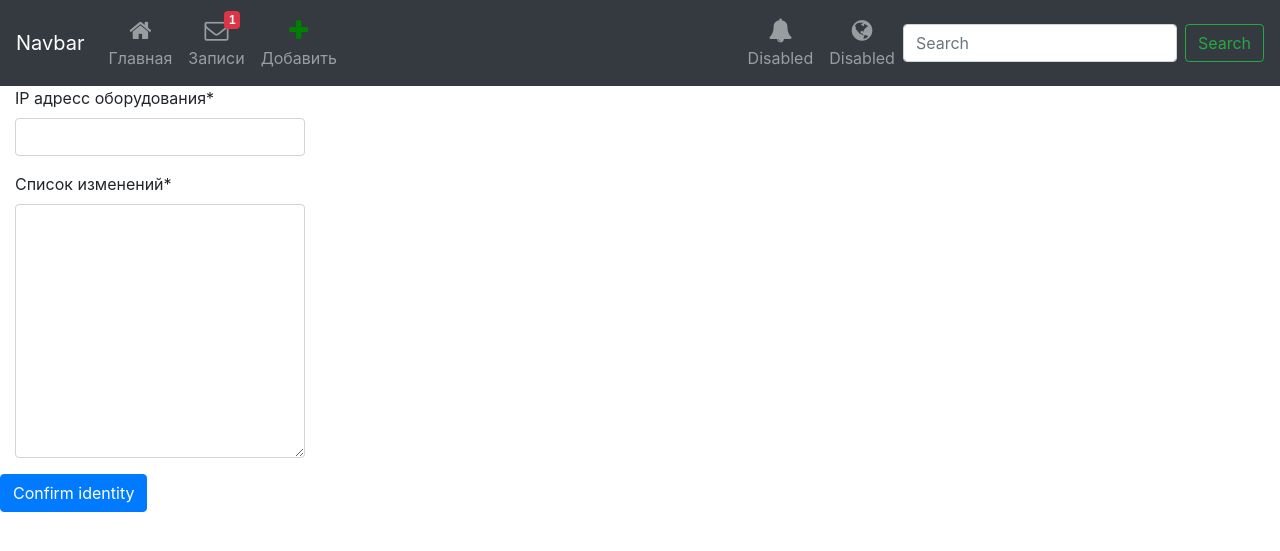
After one commit to Xmahop/loglist, a Django app: page /new_post/ in a window 1280 px wide. The commit adds this page. Shown: the top 551 px of the page. Run offline with Django 3.2, Linux system fonts and the light colour scheme; some libraries are stand-ins or nearby versions.

Commit message:
added forms

```diff
--- a/loglist/loglist/settings.py
+++ b/loglist/loglist/settings.py
@@ -37,7 +37,8 @@ INSTALLED_APPS = [
     'django.contrib.sessions',
     'django.contrib.messages',
     'django.contrib.staticfiles',
-    'loglists'
+    'loglists',
+    'crispy_forms',
 ]
 
 MIDDLEWARE = [
@@ -119,3 +120,4 @@ USE_TZ = True
 # https://docs.djangoproject.com/en/2.1/howto/static-files/
 
 STATIC_URL = '/static/'
+CRISPY_TEMPLATE_PACK = 'bootstrap4'
--- a/loglist/loglist/urls.py
+++ b/loglist/loglist/urls.py
@@ -16,6 +16,7 @@ Including another URLconf
 from django.contrib import admin
 from django.urls import path, include
 from loglist import *
+from loglists import views
 
 urlpatterns = [
     path('admin/', admin.site.urls),
--- /dev/null
+++ b/loglist/loglists/forms.py
@@ -0,0 +1,12 @@
+from django import forms
+from .models import Post
+from crispy_forms.helper import FormHelper
+from crispy_forms.layout import Layout, Fieldset, ButtonHolder, Submit
+from django.urls import reverse
+
+class PostForm(forms.ModelForm):
+    class Meta:
+        model = Post
+        fields = ['switch_ip','text']
+        labels = {'': '',
+                  '':''}
--- a/loglist/loglists/templates/loglists/base.html
+++ b/loglist/loglists/templates/loglists/base.html
@@ -1,6 +1,6 @@
-<link href="//maxcdn.bootstrapcdn.com/bootstrap/4.1.1/css/bootstrap.min.css" rel="stylesheet" id="bootstrap-css">
-<script src="//maxcdn.bootstrapcdn.com/bootstrap/4.1.1/js/bootstrap.min.js"></script>
-<script src="//cdnjs.cloudflare.com/ajax/libs/jquery/3.2.1/jquery.min.js"></script>
+
+<link rel="stylesheet" href="https://stackpath.bootstrapcdn.com/bootstrap/4.1.3/css/bootstrap.min.css" integrity="sha384-MCw98/SFnGE8fJT3GXwEOngsV7Zt27NXFoaoApmYm81iuXoPkFOJwJ8ERdknLPMO" crossorigin="anonymous">
+<script src="https://stackpath.bootstrapcdn.com/bootstrap/4.1.3/js/bootstrap.min.js" integrity="sha384-ChfqqxuZUCnJSK3+MXmPNIyE6ZbWh2IMqE241rYiqJxyMiZ6OW/JmZQ5stwEULTy" crossorigin="anonymous"></script>
 <!------ Include the above in your HEAD tag ---------->
 
 <nav class="navbar navbar-icon-top navbar-expand-lg navbar-dark bg-dark">
@@ -27,7 +27,7 @@
         </a>
       </li>
       <li class="nav-item">
-        <a class="nav-link" href="#">
+        <a class="nav-link" href="{% url 'loglists:new_post'%}">
           <i class="fa fa-plus">
             <span class="badge badge-danger"></span>
           </i>
@@ -61,7 +61,7 @@
 </nav>
 
 </div>
-<title>{% url "loglists:index" %}</title>
+<title>Тест</title>
 <div class="content">
   {% block content %}{% endblock content %}
 </div>
--- /dev/null
+++ b/loglist/loglists/templates/loglists/new_post.html
@@ -0,0 +1,20 @@
+{% extends 'loglists/base.html' %}
+
+{% load crispy_forms_tags %}
+
+
+
+
+{% block content %}
+  <form method="post" novalidate>
+    {% csrf_token %}
+      <div class="col-3">
+        {{ form.switch_ip|as_crispy_field }}
+      </div>
+      <div class="col-3">
+        {{ form.text|as_crispy_field }}
+      </div>
+    </div>
+
+  <button type="submit" class="btn btn-primary mb-2">Confirm identity</button>  </form>
+{% endblock %}
--- a/loglist/loglists/templates/loglists/topics.html
+++ b/loglist/loglists/templates/loglists/topics.html
@@ -6,7 +6,7 @@
     <div class="user">
         Добавил <a href="#">xmahop</a>
     </div>
-  <a class="switch_ip"href="">{{post.switch_ip}}</a>
+  <a class="switch_ip"href="telnet://{{post.switch_ip}}">{{post.switch_ip}}</a>
   <p class="text"> {{post.text}}</p>
   <p class="time"> {{post.date_now}}</p>
   </div>
--- a/loglist/loglists/urls.py
+++ b/loglist/loglists/urls.py
@@ -10,4 +10,5 @@ urlpatterns = [
     # Home page.
     path('', views.index, name='index'),
     path(r'posts/', views.posts, name='posts'),
+    path('new_post/', views.new_post, name='new_post'),
 ]
--- a/loglist/loglists/views.py
+++ b/loglist/loglists/views.py
@@ -1,6 +1,8 @@
 from django.shortcuts import render
-from django.http import HttpResponse
+from django.http import HttpResponseRedirect
+from django.urls import reverse
 from .models import Post #импортируем модель Post
+from .forms import PostForm #достаем из форм модель для формы нового поста
 from django.core.paginator import Paginator #пагинация
 
 # Create your views here.
@@ -11,9 +13,31 @@ def index(request):
 def posts(request, page_number=1):
     """Show all topics."""
     posts = Post.objects.order_by('-date_now') #получаем все объекты модели Post с сортировкой по времени
-    paginator = Paginator(posts, 3) # создаем переменную типа Paginator и указываем что post должны отображаться по 15 на странице
+    paginator = Paginator(posts, 15) # создаем переменную типа Paginator и указываем что post должны отображаться по 15 на странице
     page = request.GET.get('page')
     all_post = paginator.get_page(page)
     #post_by_time = posts.order_by('-date_now')  #сортируем объекты модели Post по дате, вверху - последние
     context = {'all_post': all_post} #отгружаем словарь
     return render(request, 'loglists/topics.html', context) #возвращаем шаблон и словарь
+
+def new_post(request):
+    if request.method != 'POST':
+        form = PostForm()
+        #Данные не отправлялись, создаем пустую форму
+    else:
+        #POST запрос, обрабатываем
+        form = PostForm(data=request.POST)
+        if form.is_valid():
+            form.save()
+            return HttpResponseRedirect(reverse('loglists:posts'))
+    context = {'form': form}
+    return render(request, 'loglists/new_post.html', context)
+
+def as_myp(self):
+    "Returns this form rendered as HTML <p>s."
+    return self._html_output(
+        normal_row = '<p%(html_class_attr)s>%(label)s</p> <p>%(field)s%(help_text)s</p>',
+        error_row = '%s',
+        row_ender = '</p>',
+        help_text_html = ' <span class="helptext">%s</span>',
+        errors_on_separate_row = True)
```
Also changed, not shown: loglist/db.sqlite3.
